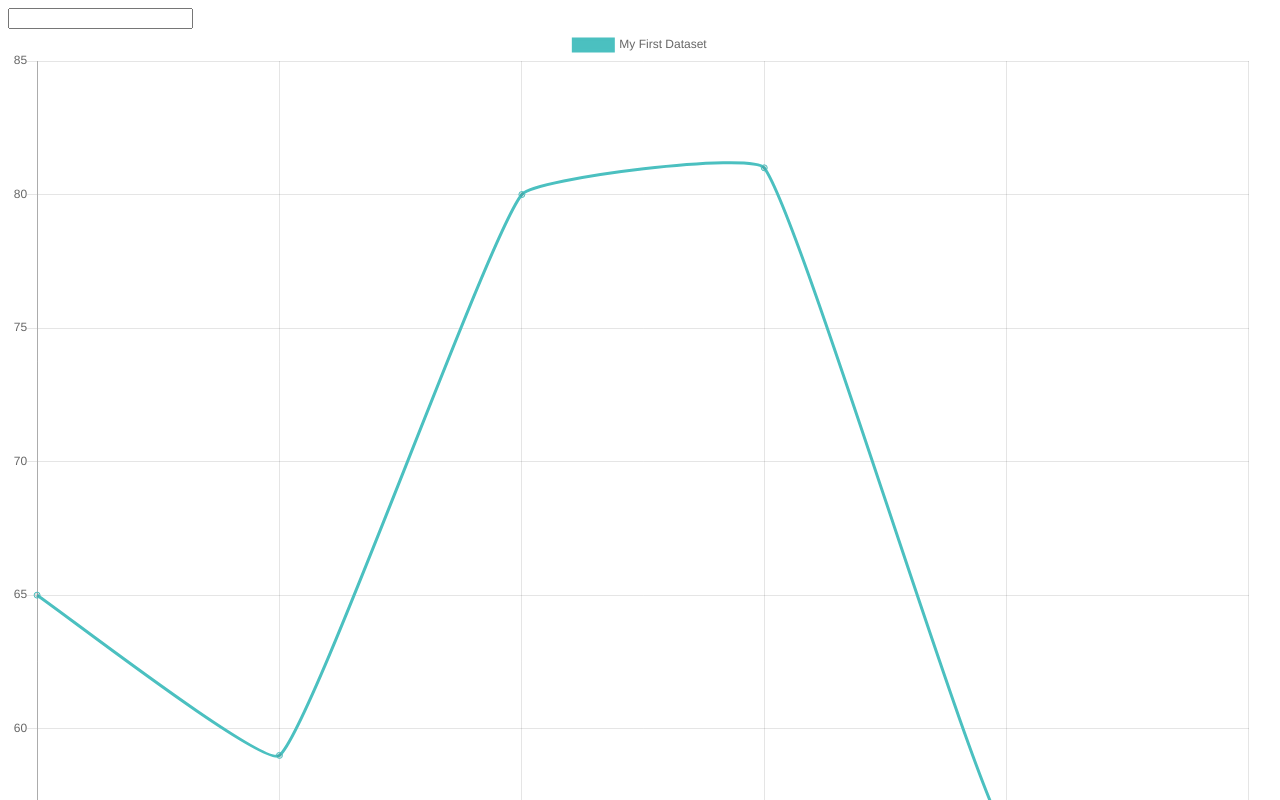
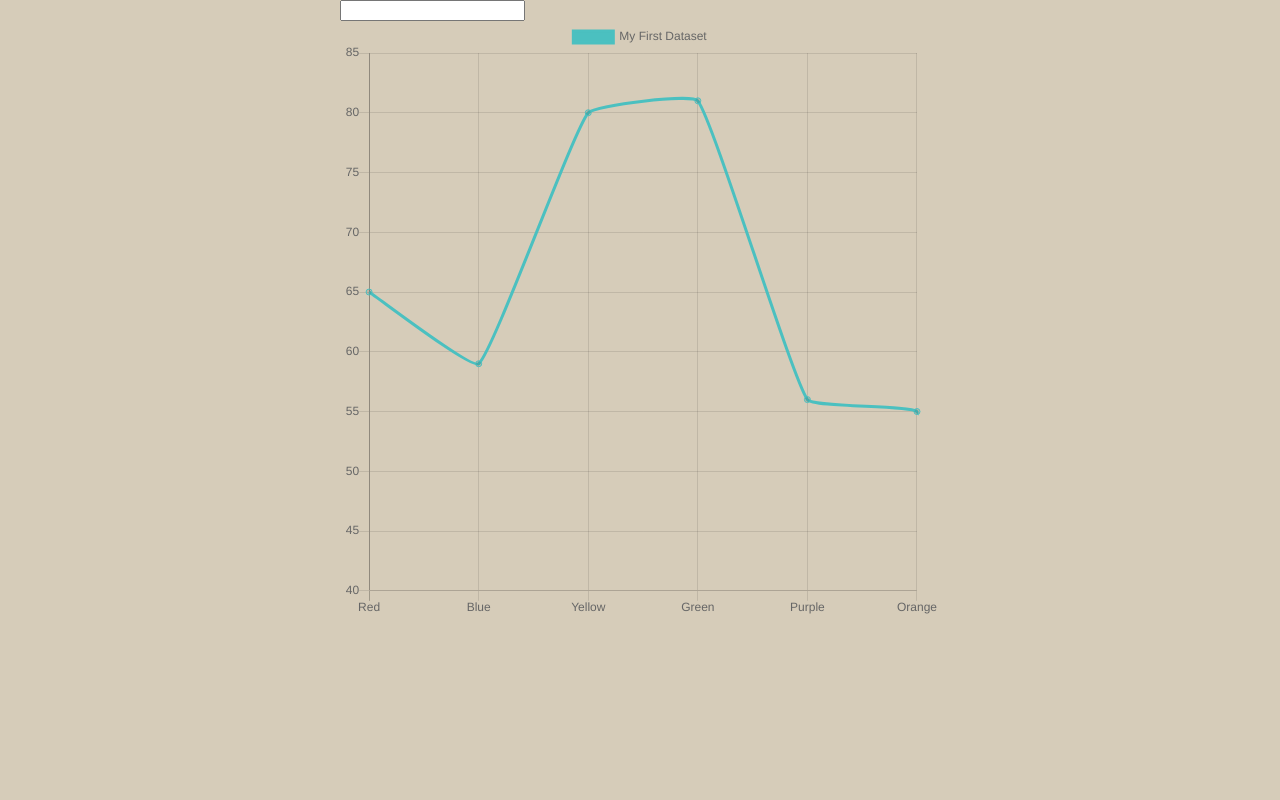
Before and after one commit to suprakron/ES_group5, a website: page public/index.html in a window 1280 px wide. Shown: the top 800 px of the page. Drawn offline with nearby package versions, Linux system fonts and the light colour scheme.

Commit message:
add index.css

```diff
--- /dev/null
+++ b/public/css/index.css
@@ -0,0 +1,6 @@
+body{
+     min-height: 200vh;
+    max-width: 600px;
+    background-color: rgb(214, 204, 185);
+    margin: 0 auto;
+}
--- a/public/index.html
+++ b/public/index.html
@@ -34,7 +34,9 @@
   <meta charset="UTF-8">
   <meta http-equiv="X-UA-Compatible" content="IE=edge">
   <meta name="viewport" content="width=device-width, initial-scale=1.0">
+  <link rel="stylesheet" href="./css/index.css">
   <script src="https://ajax.googleapis.com/ajax/libs/angularjs/1.6.9/angular.min.js"></script>
+
 
   <title>Windly</title>
 </head>
```
